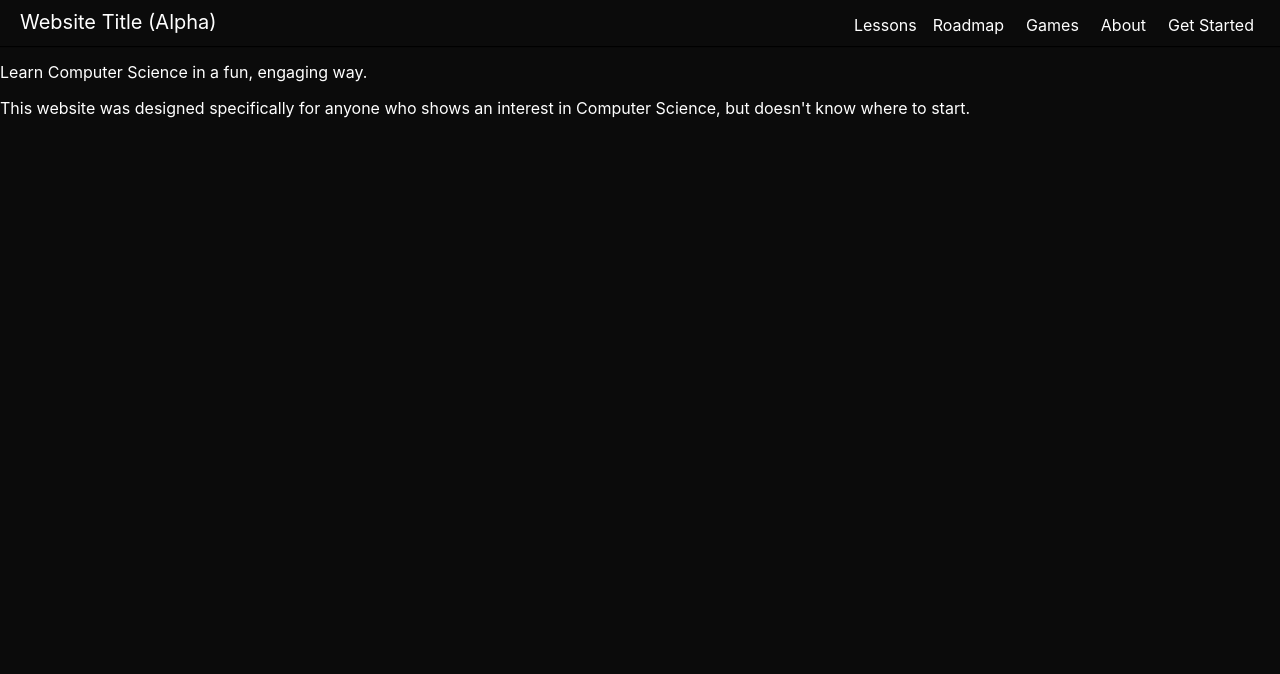
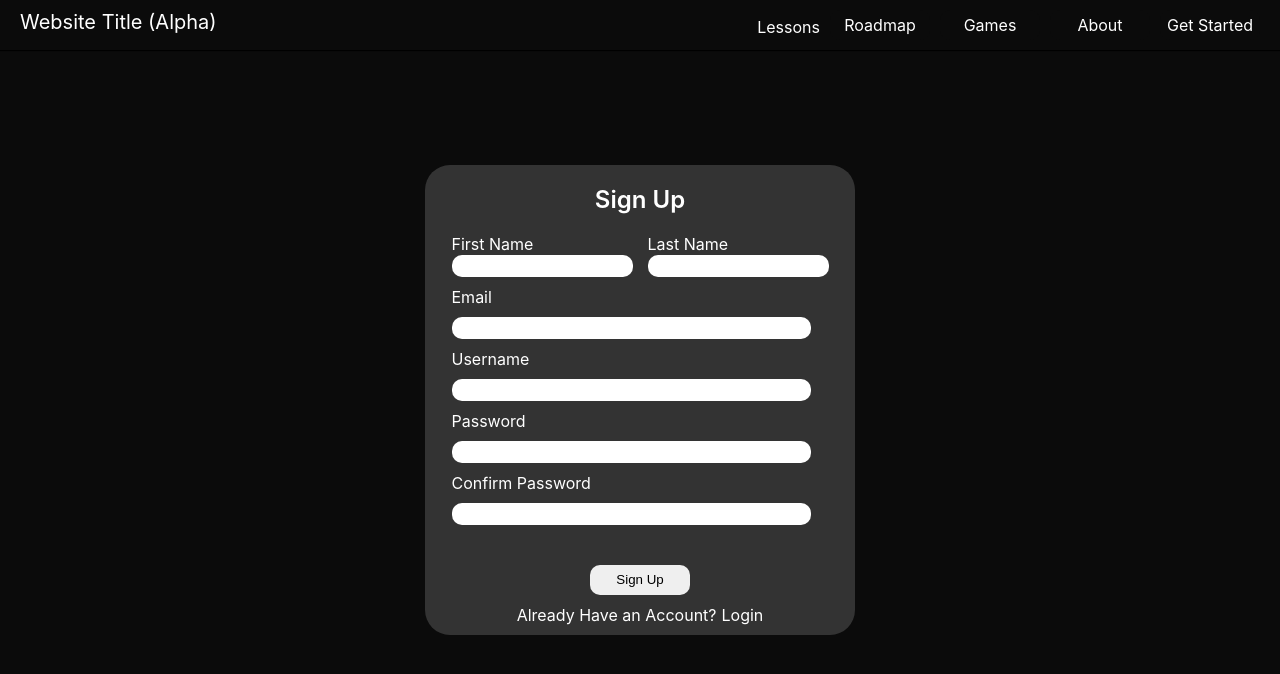
Before and after one commit to tljibbers/Web-App-For-Teaching-CS, a React (Vite) app in the folder web-app-for-teaching-cs/: page /signUp in a window 1280 px wide. Shown: the top 674 px of the page. Built offline with nearby package versions, Linux system fonts and the light colour scheme.

Commit message:
made sign up page

```diff
--- a/web-app-for-teaching-cs/src/Header.jsx
+++ b/web-app-for-teaching-cs/src/Header.jsx
@@ -10,7 +10,7 @@ function Header() {
         <div id="website-title" onClick={() => navigate('/home')}>Website Title (Alpha)</div>
         <div className="Lesson-GetStarted">
             <div className='dropdown'>
-                <div className="HeaderButton" onClick={dropdownClick}>
+                <div className="HeaderButton" id="lessons-dropdown" onClick={dropdownClick}>
                     Lessons
                 </div>
                 <div className='dropdownFlex'>
--- a/web-app-for-teaching-cs/src/SignUp.jsx
+++ b/web-app-for-teaching-cs/src/SignUp.jsx
@@ -1,12 +1,38 @@
 import Header from './Header'
+import './signUp.css'
 
 function SignUp() {
   return (
     <>
         <Header />
-        <div>
-           <p>Learn Computer Science in a fun, engaging way.</p>
-           <p>This website was designed specifically for anyone who shows an interest in Computer Science, but doesn't know where to start.</p>
+        <div className="sign-up">
+          <div id="sign-up-title">Sign Up</div>
+           <form>
+            <div className="full-name">
+              <div>
+                <div>First Name</div>
+                <input type="text" id="firstName" name="firstName" />
+              </div>
+              <div>
+                <div>Last Name</div>
+                <input type="text" id="lastName" name="lastName" />
+              </div>
+            </div>
+            <div>Email</div>
+            <input type="email" id="email" name="email" />
+            <div>Username</div>
+            <input type="text" id="username" name="username" />
+            <div>Password</div>
+            <input type="password" id="password" name="password" />
+            <div>Confirm Password</div>
+            <input type="password" id="confirmPassword" name="confirmPassword" />
+            <br/>
+            <button type="submit">Sign Up</button>
+            <div className="login-link">
+              <div>Already Have an Account? </div>
+              <div>Login</div>
+            </div>
+           </form>
         </div>
     </>
     );
--- a/web-app-for-teaching-cs/src/header.css
+++ b/web-app-for-teaching-cs/src/header.css
@@ -26,7 +26,11 @@
     border: none;
     font-size: 16px;
     cursor: pointer;
-    padding-top: 5px;
+}
+
+#lessons-dropdown {
+    position: relative;
+    padding-top: 7px;
 }
 
 .dropdownFlex {
--- /dev/null
+++ b/web-app-for-teaching-cs/src/signUp.css
@@ -0,0 +1,60 @@
+#sign-up-title {
+    font-size: 24px;
+    font-weight: 600;
+}
+
+.sign-up {
+    background-color: #333333;
+    position: absolute;
+    top: 50%;
+    left: 50%;
+    transform: translate(-50%, -50%);
+    color: white;
+    width: 430px;
+    margin: auto;
+    height: 450px;
+    display: flex;
+    flex-direction: column;
+    align-items: center;
+    border-radius: 25px;
+    padding-top: 20px;
+
+}
+
+.full-name {
+    display: flex;
+    gap: 15px;
+}
+form {
+    display: flex;
+    flex-direction: column;
+    gap: 10px;
+    padding-top: 20px;
+}
+input {
+    border-radius: 10px;
+    border-style: none;
+}
+
+button {
+    width: 100px;
+    height: 30px;
+    align-self: center;
+    border-radius: 10px;
+    border-style: none;
+
+}
+
+#email, #username, #password, #confirmPassword {
+    width: 355px;
+}
+
+#firstName, #lastName, #email, #username, #password, #confirmPassword {
+    height: 20px;
+}
+
+.login-link {
+    display: flex;
+    justify-content: center;
+    gap: 5px;
+}
```
